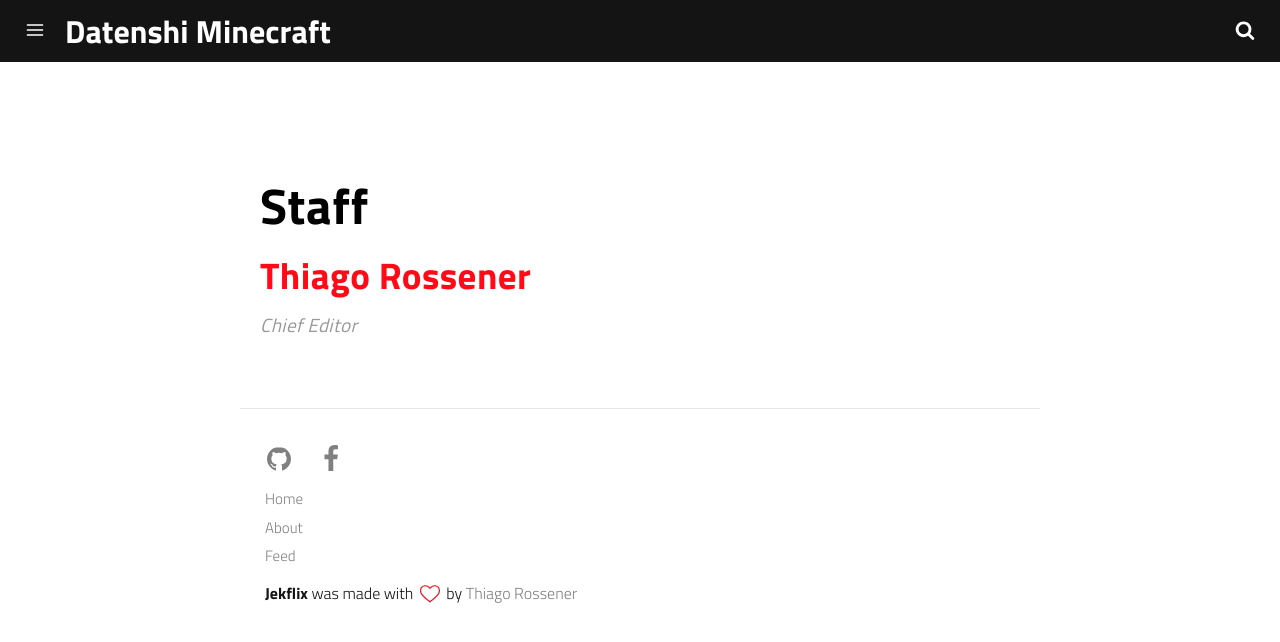
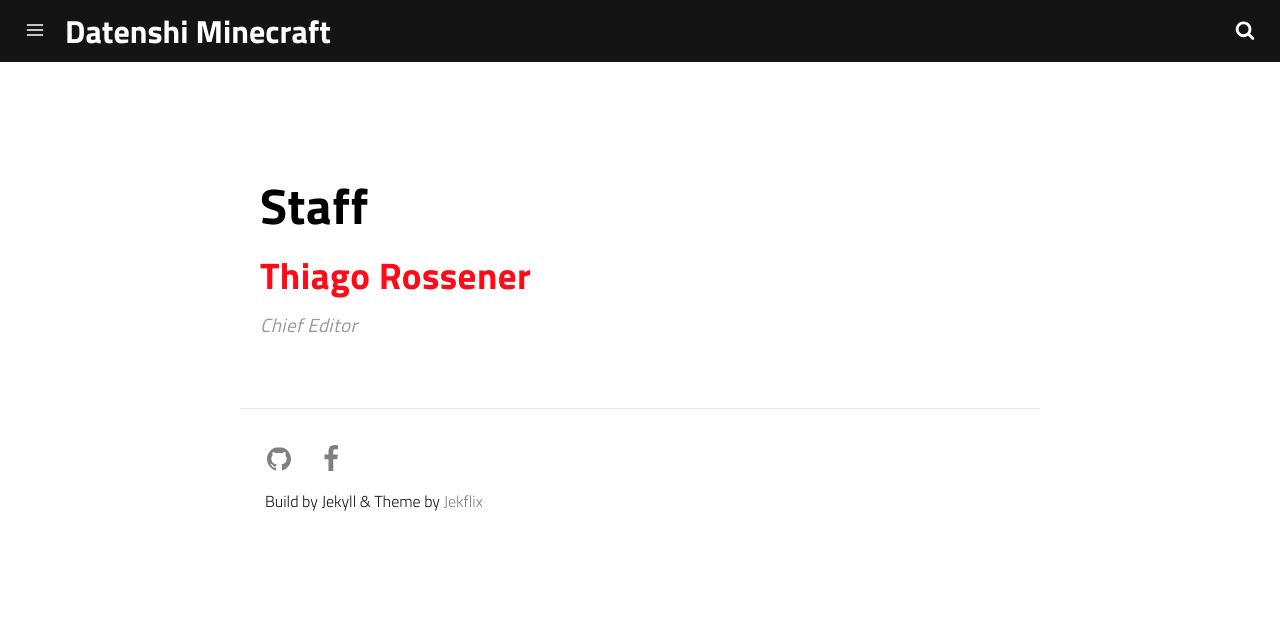
Before and after one commit to qYuki/hanamaru, a Jekyll site: the page built from staff.html, in a window 1280 px wide. Shown: the top 642 px of the page. Built offline with Jekyll 4.4.1, drawn with Linux system fonts in a browser that asks for light colours; a script that is not in the unit is left out.

Commit message:
Disable links

```diff
--- a/_includes/footer.html
+++ b/_includes/footer.html
@@ -32,10 +32,8 @@
       {% endif %}
     </p>
 
-    {% include links.html %}
-
     <p>
-      <span>Jekflix</span> was made with <svg class="love"><use xlink:href="#icon-heart"></use></svg> by <a href="https://rossener.com" target="_blank" class="creator">Thiago Rossener</a>
+      Build by Jekyll & Theme by <a href="https://rossener.com" target="_blank" class="creator">Jekflix</a>
     </p>
 </footer>
 
```
